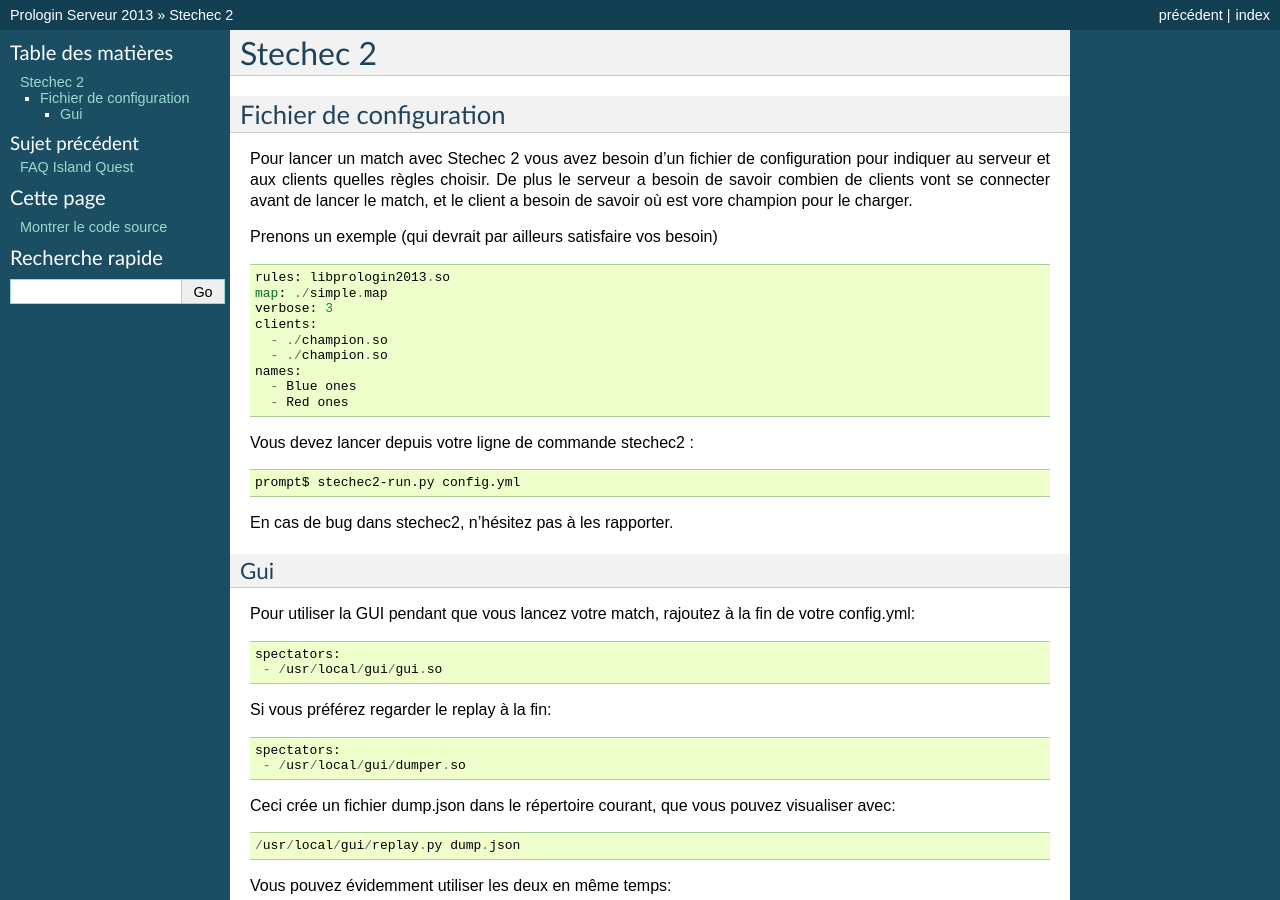
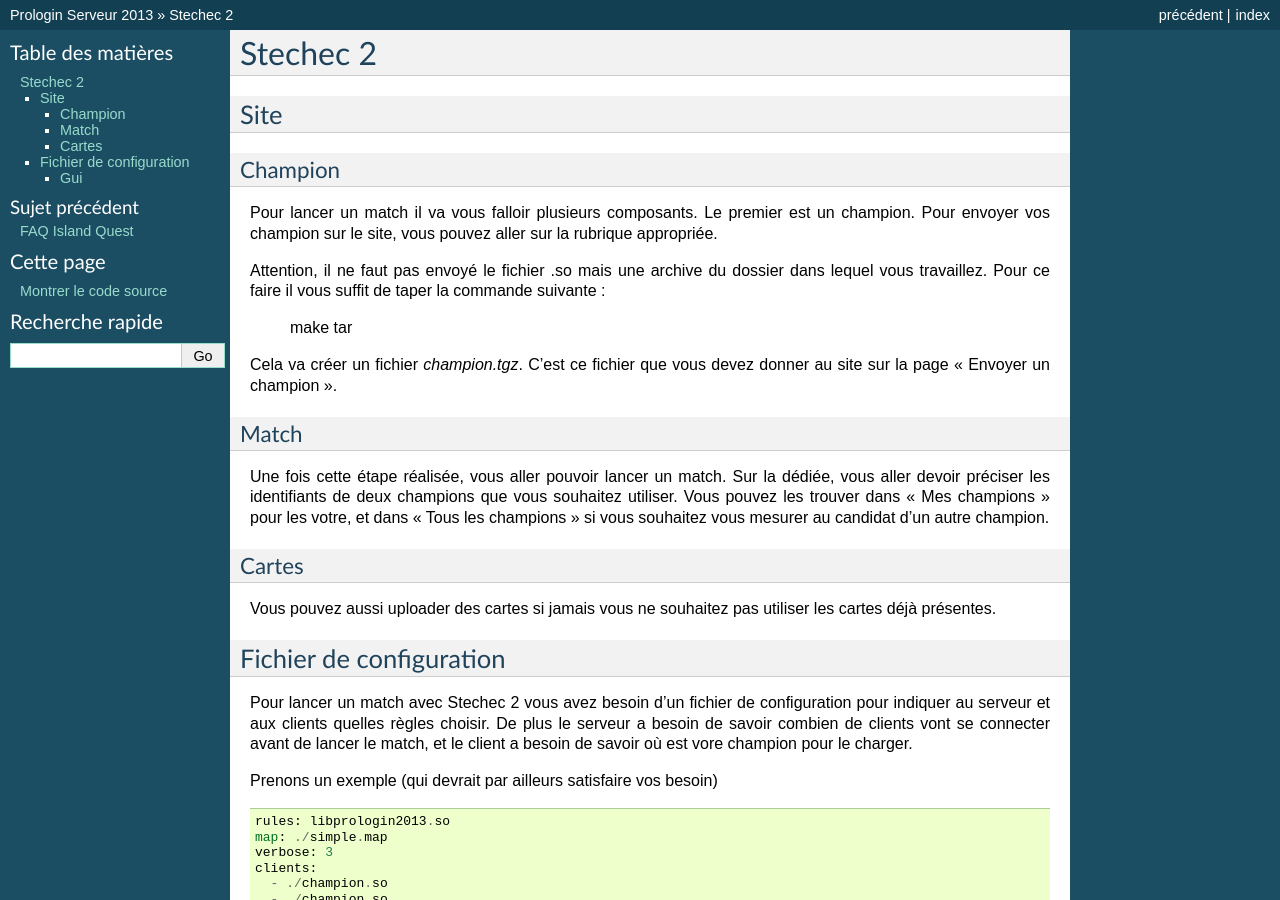
Before and after one commit to prologin/prologin2013, a Sphinx documentation site: the page built from doc/stechec2.rst, in a window 1280 px wide and 900 px high. Built offline with Sphinx 7.4.7, drawn with Linux system fonts in a browser that asks for light colours; pages that are not in the unit, such as notebooks, are missing from menus.

Commit message:
Add website documentation

```diff
--- a/doc/stechec2.rst
+++ b/doc/stechec2.rst
@@ -1,6 +1,40 @@
 =========
 Stechec 2
 =========
+
+Site
+====
+
+Champion
+--------
+
+Pour lancer un match il va vous falloir plusieurs composants. Le premier
+est un champion. Pour envoyer vos champion sur le site, vous pouvez aller sur
+la rubrique appropriée.
+
+Attention, il ne faut pas envoyé le fichier .so mais une archive du dossier
+dans lequel vous travaillez. Pour ce faire il vous suffit de taper la
+commande suivante :
+
+    make tar
+
+Cela va créer un fichier `champion.tgz`. C'est ce fichier que vous devez
+donner au site sur la page « Envoyer un champion ».
+
+Match
+-----
+
+Une fois cette étape réalisée, vous aller pouvoir lancer un match. Sur la
+dédiée, vous aller devoir préciser les identifiants de deux champions que vous
+souhaitez utiliser. Vous pouvez les trouver dans « Mes champions » pour les
+votre, et dans « Tous les champions » si vous souhaitez vous mesurer au
+candidat d'un autre champion.
+
+Cartes
+------
+
+Vous pouvez aussi uploader des cartes si jamais vous ne souhaitez pas utiliser
+les cartes déjà présentes.
 
 Fichier de configuration
 ========================
```
